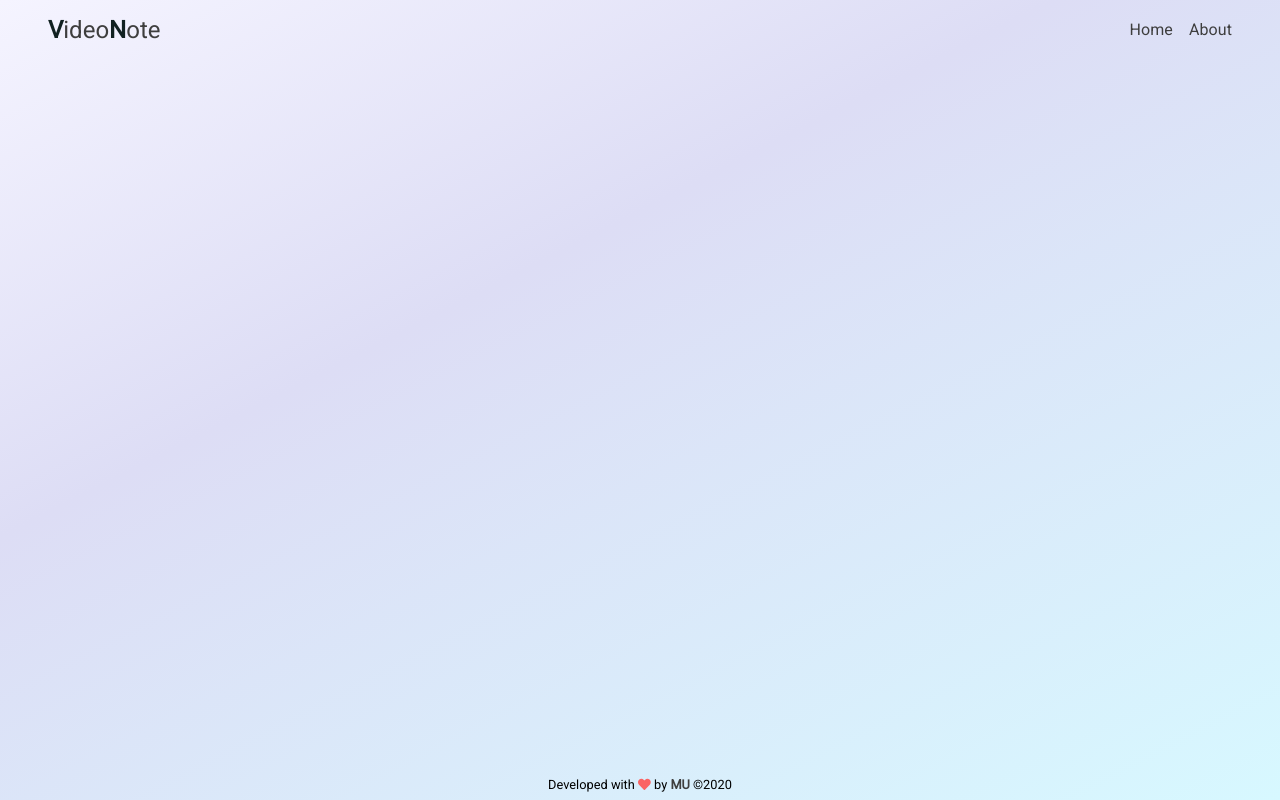
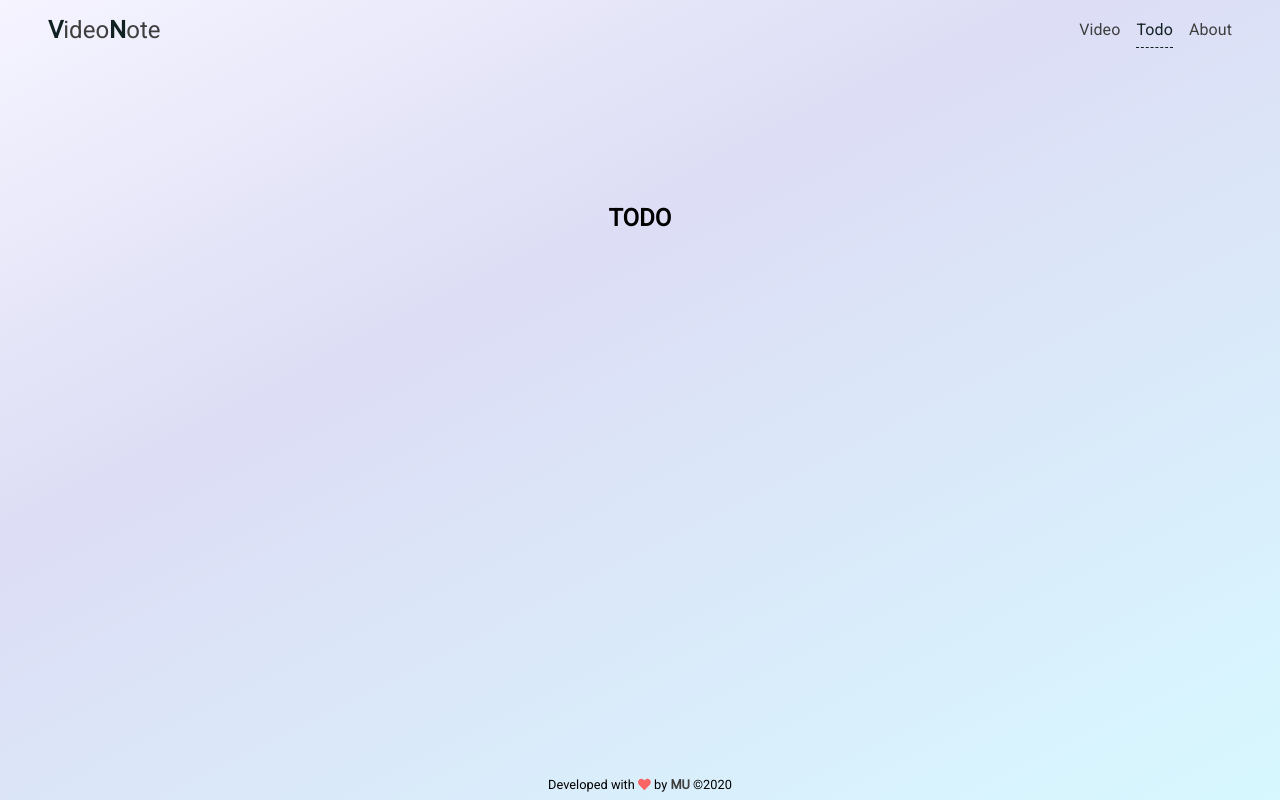
Before and after one commit to joshmu/vn-material_old, a React (Create React App) app: page /todo in a window 1280 px wide. Built offline with nearby package versions, Linux system fonts and the light colour scheme.

Commit message:
refactored home > video, added todo page

```diff
--- a/src/App.js
+++ b/src/App.js
@@ -6,8 +6,9 @@ import Footer from './layout/Footer'
 
 import { PlayerState } from './context/player/PlayerState'
 
-import Home from './pages/Home'
+import Video from './pages/Video'
 import About from './pages/About'
+import Todo from './pages/Todo'
 
 import { app, container } from './app.module.scss'
 
@@ -19,7 +20,8 @@ function App() {
           <Header />
           <div className={container}>
             <Switch>
-              <Route exact path="/" component={Home} />
+              <Route exact path="/" component={Video} />
+              <Route exact path="/todo" component={Todo} />
               <Route exact path="/about" component={About} />
             </Switch>
           </div>
--- a/src/index.scss
+++ b/src/index.scss
@@ -26,3 +26,13 @@ a {
     color: #112121;
   }
 }
+
+button {
+  height: inherit;
+  border: none;
+  padding: 0 1rem;
+  background-color: lightslategrey;
+  color: white;
+  letter-spacing: 2px;
+  text-transform: uppercase;
+}
--- a/src/layout/Header.js
+++ b/src/layout/Header.js
@@ -15,7 +15,12 @@ const Header = () => {
       <ul>
         <li>
           <NavLink activeClassName={active} exact to="/">
-            Home
+            Video
+          </NavLink>
+        </li>
+        <li>
+          <NavLink activeClassName={active} exact to="/todo">
+            Todo
           </NavLink>
         </li>
         <li>
--- /dev/null
+++ b/src/pages/Todo.js
@@ -0,0 +1,15 @@
+import React from 'react'
+
+import { todoStyle, container } from './todo.module.scss'
+
+const Todo = () => {
+  return (
+    <div className={todoStyle}>
+      <div className={container}>
+        <h2>TODO</h2>
+      </div>
+    </div>
+  )
+}
+
+export default Todo
--- a/src/pages/Home.js
+++ b/src/pages/Video.js
@@ -4,9 +4,9 @@ import Player from '../components/react-player/Player'
 
 import { playerContext } from '../context/player/PlayerState'
 
-import { home, container, form } from './home.module.scss'
+import { videoStyle, container, form } from './video.module.scss'
 
-const Home = () => {
+const Video = () => {
   const [url, setUrl] = useState('')
 
   const { loadVideo, ready } = useContext(playerContext)
@@ -21,12 +21,13 @@ const Home = () => {
   }
 
   return (
-    <div className={home}>
+    <div className={videoStyle}>
       <div className={container}>
         {!ready && (
           <form className={form} onSubmit={onSubmit}>
-            <label htmlFor="videoUrl" />
+            <label htmlFor="videoUrl">Video URL</label>
             <input
+              id="videoUrl"
               name="videoUrl"
               type="text"
               value={url}
@@ -43,4 +44,4 @@ const Home = () => {
   )
 }
 
-export default Home
+export default Video
--- /dev/null
+++ b/src/pages/todo.module.scss
@@ -0,0 +1,17 @@
+.todoStyle {
+  // background-color: white;
+  display: flex;
+  height: 100%;
+  width: 100%;
+
+  h2 {
+    padding: 1rem;
+  }
+}
+
+.container {
+  flex: 1;
+  // background-color: lightsalmon;
+  text-align: center;
+  padding-top: 10%;
+}
--- a/src/pages/home.module.scss
+++ b/src/pages/video.module.scss
@@ -1,8 +1,11 @@
-.home {
+.videoStyle {
   // background-color: white;
   display: flex;
   height: 100%;
   width: 100%;
+  label {
+    display: none;
+  }
 }
 
 .container {
@@ -44,13 +47,4 @@
       border: none;
     }
   }
-  button {
-    height: inherit;
-    border: none;
-    padding: 0 1rem;
-    background-color: lightslategrey;
-    color: white;
-    letter-spacing: 2px;
-    text-transform: uppercase;
-  }
 }
```
